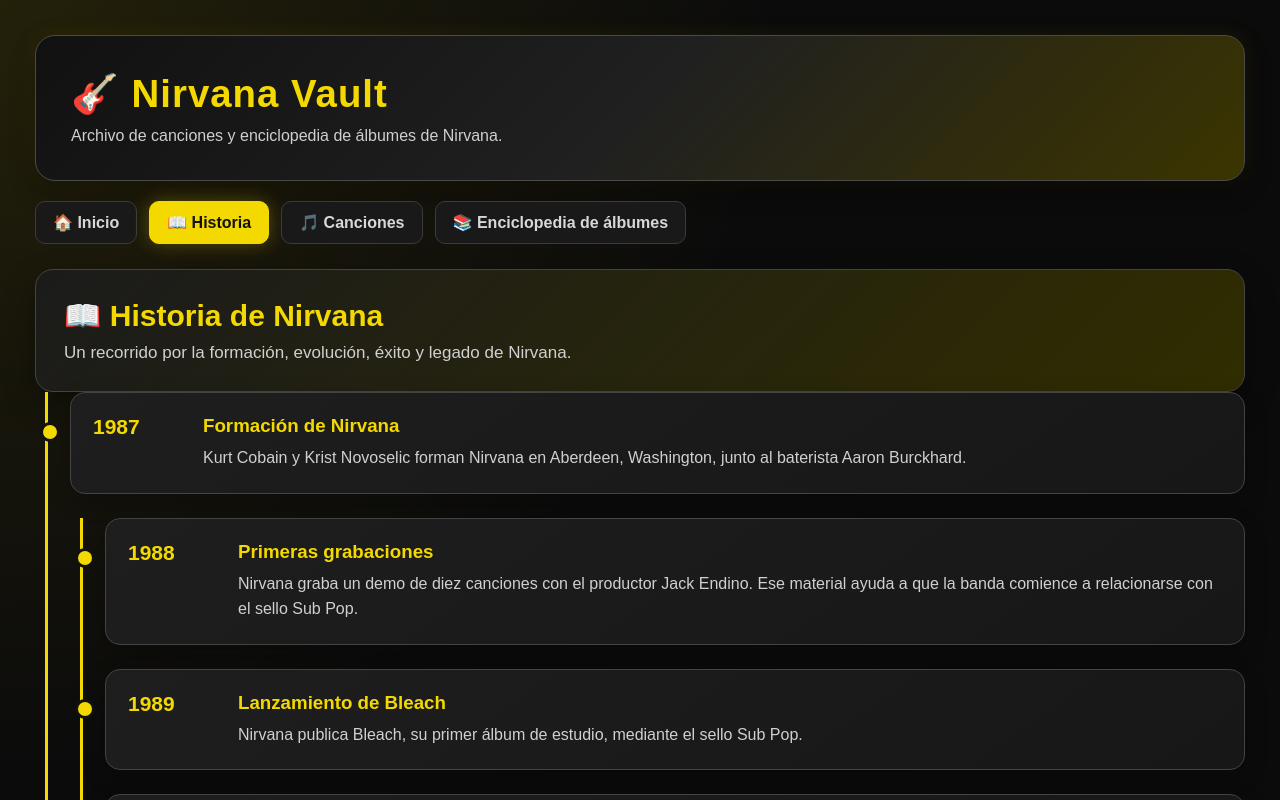
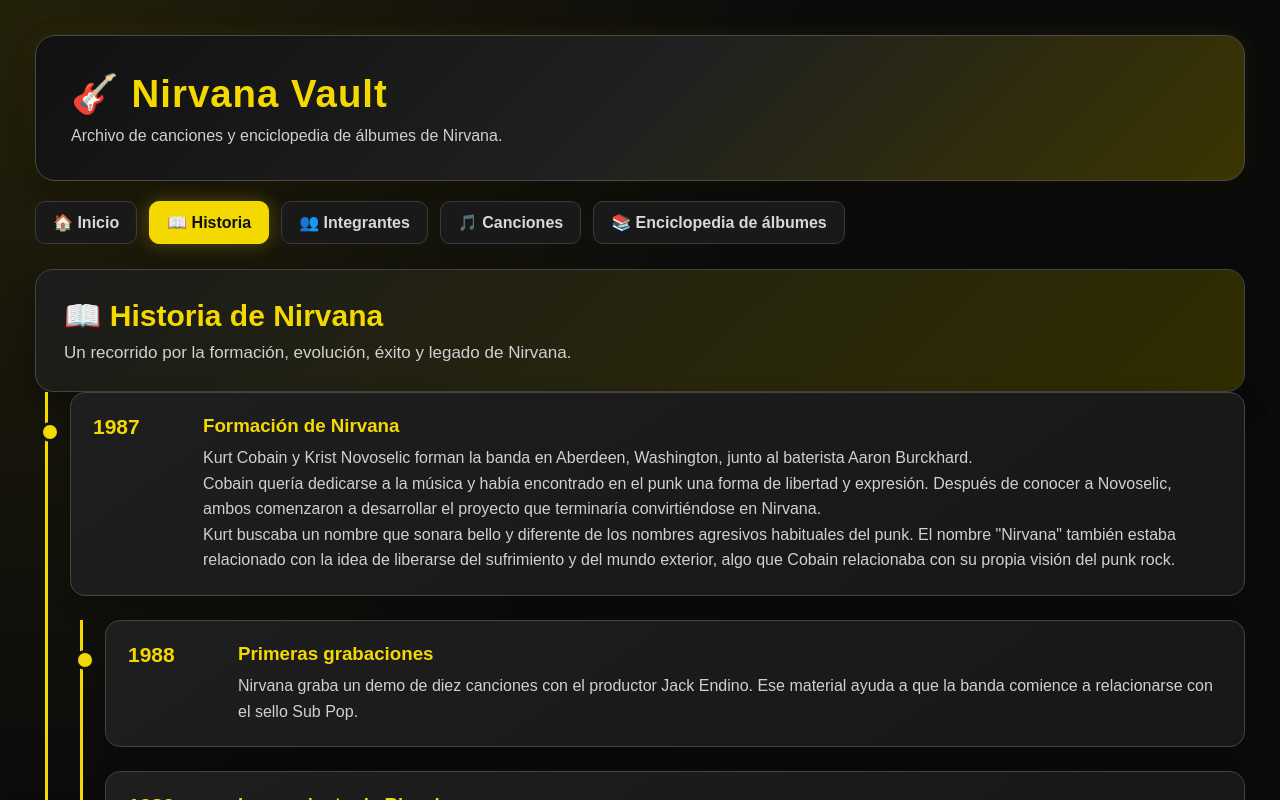
Before and after one commit to Noxx18/Nirvana-Vault, a React (Vite) app: page / in a window 1280 px wide. Both pictures are taken after a click on the button "📖 Historia". Shown: the top 800 px of the page. Built offline with nearby package versions, Linux system fonts and the light colour scheme.

Commit message:
Agrega seccion de integrantes

```diff
--- a/src/App.css
+++ b/src/App.css
@@ -1104,3 +1104,106 @@
 
     line-height: 1.6;
 }
+
+/* Integrantes de Nirvana */
+
+.seccion-integrantes {
+    display: grid;
+    gap: 30px;
+}
+
+.integrantes-presentacion {
+    padding: 28px;
+    border: 1px solid #444;
+    border-radius: 18px;
+    background:
+        linear-gradient(
+            135deg,
+            #1b1b1b,
+            #302d00
+        );
+    box-shadow:
+        0 12px 30px rgba(0, 0, 0, .35);
+}
+
+.integrantes-presentacion h2 {
+    color: #f4d900;
+    font-size: 30px;
+    margin-bottom: 10px;
+}
+
+.integrantes-presentacion p {
+    color: #d0d0d0;
+    font-size: 17px;
+}
+
+.grupo-integrantes {
+    display: grid;
+    gap: 20px;
+}
+
+.grupo-integrantes h3 {
+    color: #f4d900;
+    font-size: 24px;
+}
+
+.integrantes-grid {
+    display: grid;
+    grid-template-columns:
+        repeat(3, 1fr);
+    gap: 20px;
+}
+
+.integrante-card {
+    padding: 24px;
+    border: 1px solid #444;
+    border-left: 5px solid #f4d900;
+    border-radius: 16px;
+    background:
+        linear-gradient(
+            145deg,
+            #1e1e1e,
+            #171717
+        );
+    box-shadow:
+        0 10px 25px rgba(0, 0, 0, .25);
+    transition:
+        transform .2s ease,
+        box-shadow .2s ease;
+}
+
+.integrante-card:hover {
+    transform: translateY(-5px);
+    box-shadow:
+        0 14px 30px rgba(0, 0, 0, .4);
+}
+
+.integrante-card h4 {
+    color: #f4d900;
+    font-size: 22px;
+    margin-bottom: 10px;
+}
+
+.integrante-card p {
+    color: #d0d0d0;
+    font-size: 16px;
+    margin-bottom: 14px;
+}
+
+.integrante-card span {
+    display: inline-block;
+    color: #111;
+    background: #f4d900;
+    padding: 6px 10px;
+    border-radius: 8px;
+    font-size: 14px;
+    font-weight: 700;
+}
+
+@media (max-width: 768px) {
+
+    .integrantes-grid {
+        grid-template-columns: 1fr;
+    }
+
+}
--- a/src/App.jsx
+++ b/src/App.jsx
@@ -61,7 +61,17 @@
     // Los botones cambian este estado con setSeccionActiva().
     // Más abajo un ternario mira este valor y decide qué renderizar.
 
-    const [seccionActiva, setSeccionActiva] = useState('inicio');
+    const [seccionActiva, setSeccionActiva] = useState(
+    () => {
+        const seccionGuardada = localStorage.getItem(
+            'nirvana_vault_seccion'
+        );
+
+        return seccionGuardada || 'inicio';
+    }
+);
+
+
 
 
     // Información de la enciclopedia.
@@ -596,6 +606,27 @@
                     📖 Historia
 
                 </button>
+
+
+                <button
+                    type="button"
+                    className={
+                        seccionActiva === 'integrantes'
+                        ? 'boton-seccion activo'
+                        : 'boton-seccion'
+
+                    }
+                    onClick={
+                        () =>
+                            setSeccionActiva('integrantes')
+
+                    }
+                >
+                    👥 Integrantes
+
+                </button>
+
+
 
                 <button
                     type="button"
@@ -652,6 +683,8 @@
 
 
 
+
+
                 <div className="inicio-opciones">
 
                     <article className="inicio-card">
@@ -716,6 +749,84 @@
 
                         </div>
 
+                        {seccionActiva === 'integrantes' && (
+
+                    <section className="seccion-integrantes">
+
+                        <div className="integrantes-presentacion">
+
+                            <h2>👥 Integrantes de Nirvana</h2>
+
+                            <p>
+                                Conoce a los integrantes que formaron la alineación más iconica de Nirvana.
+
+                            </p>
+
+
+
+                        </div>
+
+                        <div className="grupo-integrantes">
+
+                            <h3>Formación Icónica</h3>
+
+                            <div className="integrantes-grid">
+
+                                <article className="integrnate-card">
+
+                                    <h4>Kurt Cobain</h4>
+
+                                    <p>
+                                        Voz y Guitarrista
+
+                                    </p>
+
+                                    <span>
+                                        1987 - 1994
+
+                                    </span>
+
+                                </article>
+
+                                <article className="integrante-card">
+
+                                    <h4>Krist Novoselic</h4>
+
+                                    <p>
+                                        Bajista
+                                    </p>
+
+                                    <span>
+                                        1987 - 1994
+                                    </span>
+
+                                </article>
+
+
+                                <article className="integrante-card">
+
+                                    <h4>Dave Grohl</h4>
+
+                                    <p>
+                                        Baterista y Coreografo
+                                    </p>
+
+                                    <span>
+                                        1990 - 1994
+                                    </span>
+
+                                </article>
+
+                            </div>
+
+                        </div>
+
+
+
+                    </section>
+
+                )}
+
 
                         <div className='timeline-historia'>
 
@@ -726,15 +837,36 @@
 
                                     <h3>Formación de Nirvana</h3>
 
-                                    <p>
-                                        Kurt Cobain y Krist Novoselic forman Nirvana en Aberdeen, Washington, junto al baterista Aaron Burckhard.
-
-                                    </p>
-
-                                </div>
-                            </article>
-
-                                            <div className="timeline-historia">
+                                            <p>
+                                                Kurt Cobain y Krist Novoselic forman la banda
+                                                en Aberdeen, Washington, junto al baterista
+                                                Aaron Burckhard.
+                                                </p>
+
+                                               <p>
+                                                    Cobain quería dedicarse a la música y había
+                                                    encontrado en el punk una forma de libertad
+                                                    y expresión. Después de conocer a Novoselic,
+                                                    ambos comenzaron a desarrollar el proyecto
+                                                    que terminaría convirtiéndose en Nirvana.
+                                                 </p>
+
+                                                   <p>
+                                                      Kurt buscaba un nombre que sonara bello y
+                                                       diferente de los nombres agresivos habituales
+                                                      del punk. El nombre "Nirvana" también estaba
+                                                        relacionado con la idea de liberarse del
+                                                     sufrimiento y del mundo exterior, algo que
+                                                      Cobain relacionaba con su propia visión del
+                                                      punk rock.
+                                                      </p>
+
+                                 </div>
+
+                                </article>
+
+
+                             <div className="timeline-historia">
 
 
 
```
